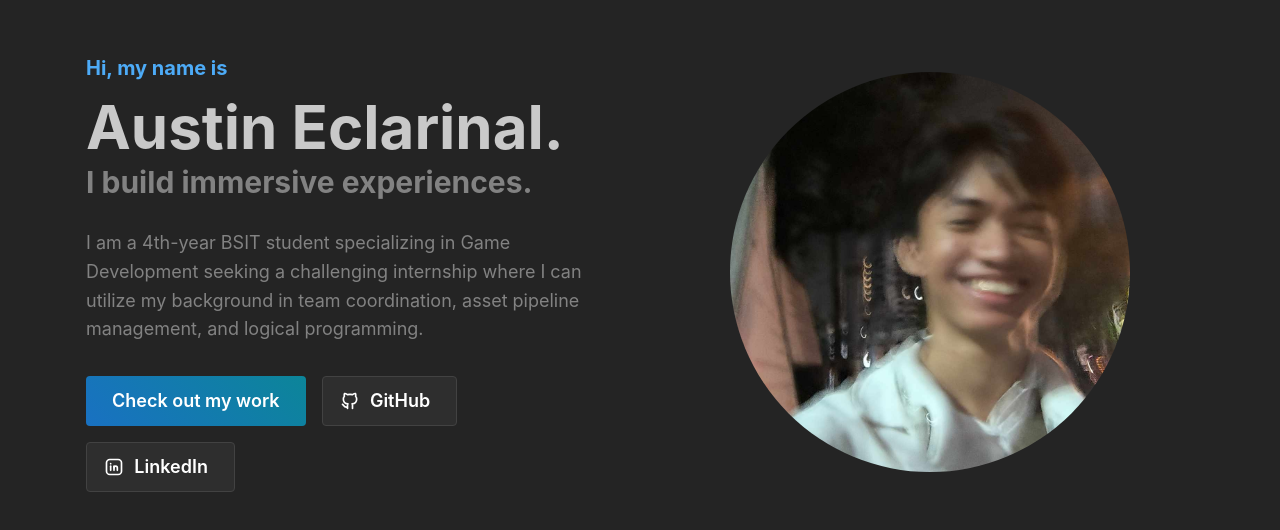
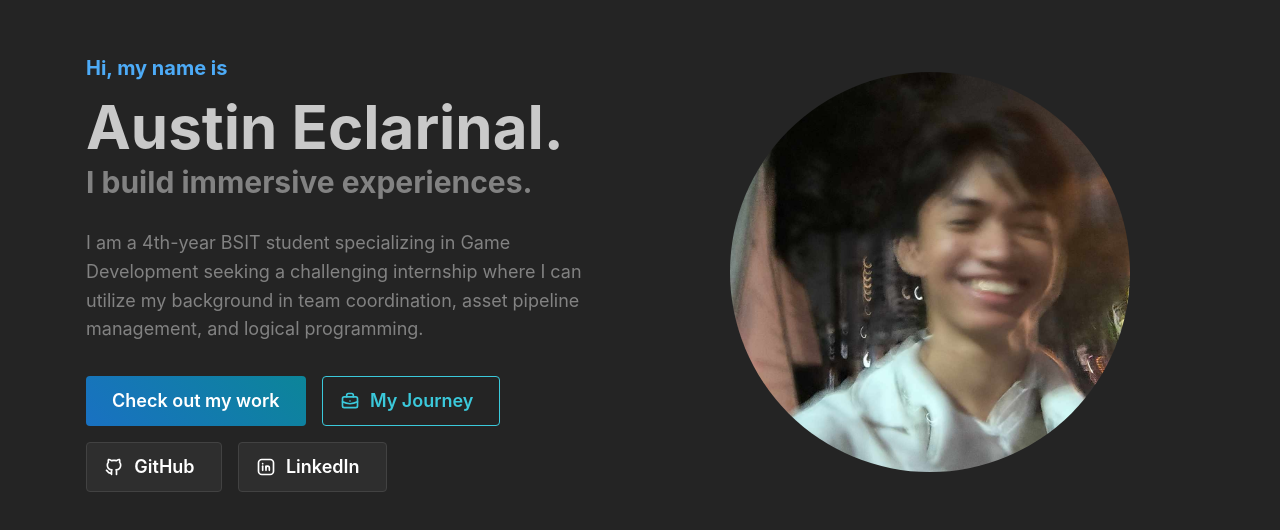
Before and after one commit to AustinEclarinal/Portfolio-2025, a React (Vite) app: page / in a window 1280 px wide. Shown: the part 198-728 px from the top of the page. Built offline with nearby package versions, Linux system fonts and the light colour scheme.

Commit message:
Added a new button on the hero component for the Experience section

```diff
--- a/src/components/Hero.tsx
+++ b/src/components/Hero.tsx
@@ -1,6 +1,6 @@
 import { Container, Text, Button, Group, Title, Image, SimpleGrid } from '@mantine/core';
 import { motion } from 'framer-motion';
-import { IconBrandGithub, IconBrandLinkedin } from '@tabler/icons-react';
+import { IconBrandGithub, IconBrandLinkedin, IconBriefcase } from '@tabler/icons-react';
 import me from '../assets/me.jpg';
 
 export function Hero() {
@@ -60,6 +60,17 @@ export function Hero() {
               <Button size="lg" variant="gradient" gradient={{ from: 'blue', to: 'cyan' }} component="a" href="#projects">
                 Check out my work
               </Button>
+
+              <Button
+            size="lg"
+            variant="outline"
+            color="cyan"
+            component="a"
+            href="#experience"
+            leftSection={<IconBriefcase size={20} />}
+          >
+            My Journey
+          </Button>
               <Button
                 component="a"
                 href="https://github.com/AustinEclarinal"
```
